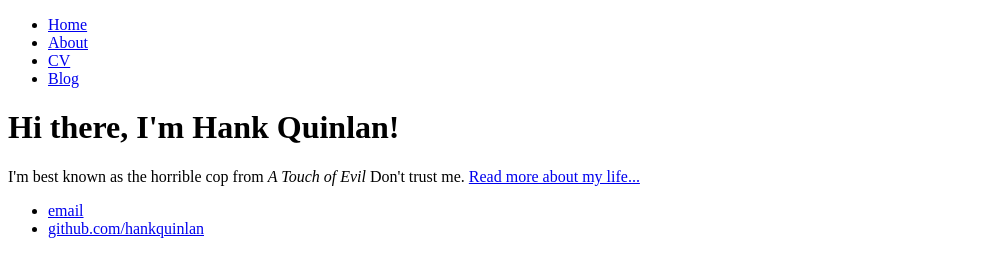
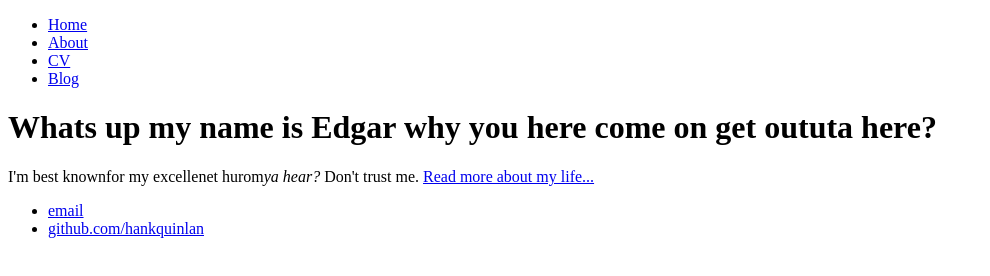
Before and after one commit to EdgarM12/EdgarM12.github.io, a plain HTML site: page index.html in a window 1280 px wide. Shown: the whole page, without its empty margins (0-990 px from the left). Drawn offline with Linux system fonts and the light colour scheme.

Commit message:
Update index.html

```diff
--- a/index.html
+++ b/index.html
@@ -1,7 +1,7 @@
 <!DOCTYPE html>
 <html>
 	<head>
-		<title>Hank Quinlan, Horrible Cop</title>
+		<title>Edgar Manukian, Cool Guy?</title>
 	</head>
 	<body>
 		<nav>
@@ -14,8 +14,8 @@
 		</nav>
 		<div class="container">
     		<div class="blurb">
-        		<h1>Hi there, I'm Hank Quinlan!</h1>
-				<p>I'm best known as the horrible cop from <em>A Touch of Evil</em> Don't trust me. <a href="/about">Read more about my life...</a></p>
+        		<h1>Whats up my name is Edgar why you here come on get oututa here?</h1>
+				<p>I'm best knownfor my excellenet hurom<em>ya hear?</em> Don't trust me. <a href="/about">Read more about my life...</a></p>
     		</div><!-- /.blurb -->
 		</div><!-- /.container -->
 		<footer>
```
